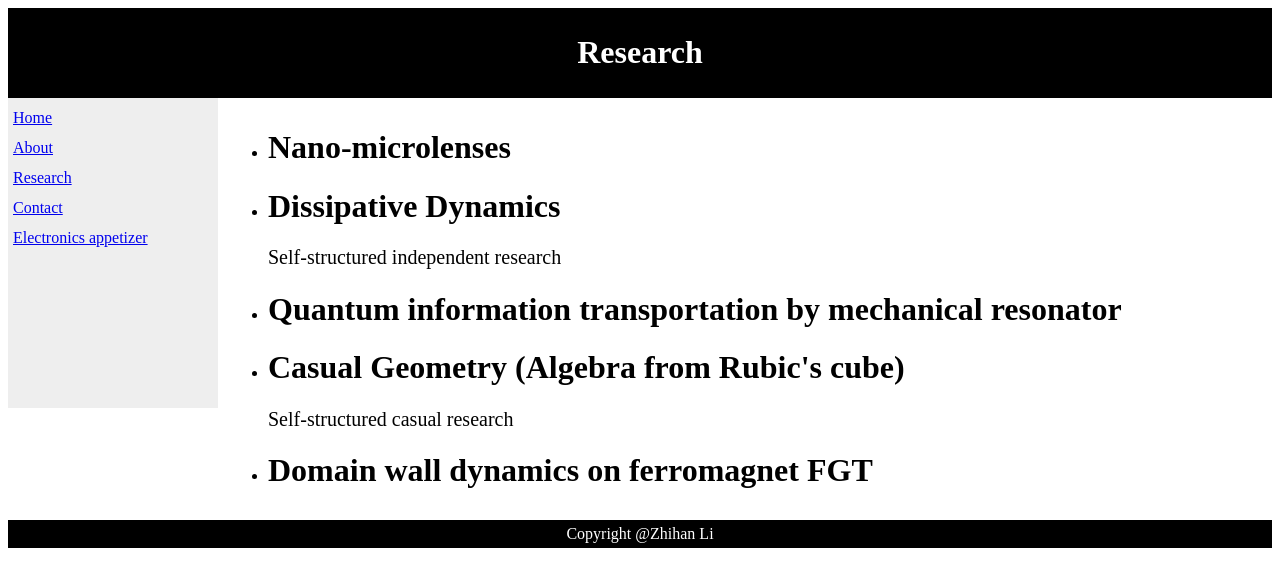
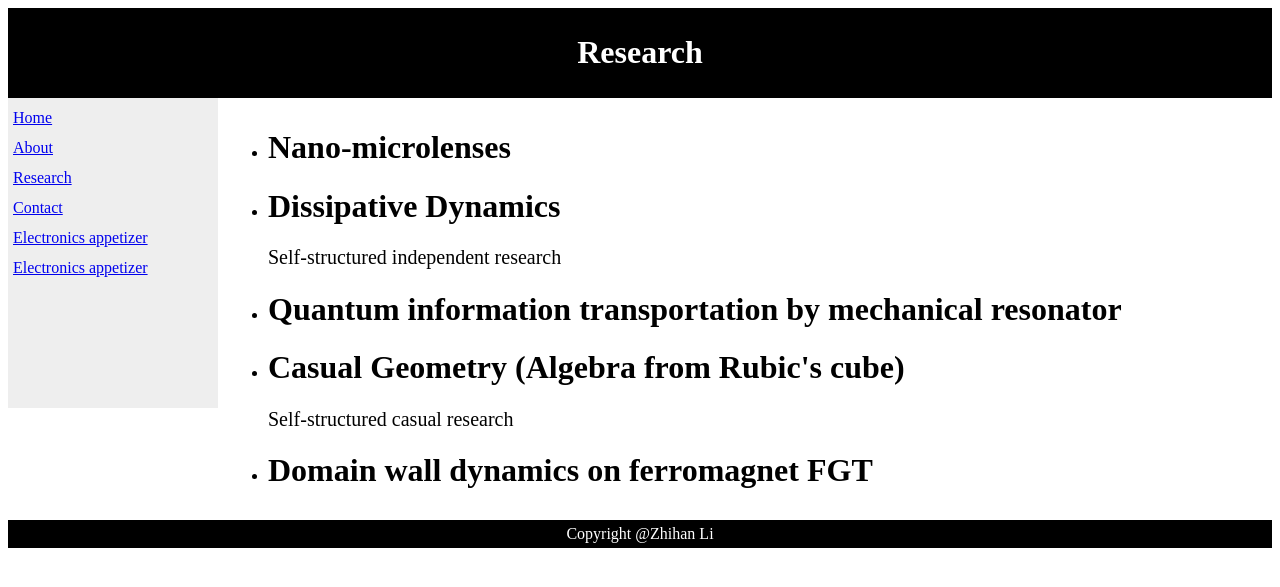
Before and after one commit to ZhihanLi666/ZhihanLi-Research, a Jekyll site: the page index.html, which Jekyll copies as it is, in a window 1280 px wide. Shown: the top 587 px of the page. Built offline with Jekyll 4.4.1, drawn with Linux system fonts in a browser that asks for light colours.

Commit message:
Update index.html

```diff
--- a/index.html
+++ b/index.html
@@ -39,6 +39,7 @@
             <a href="http://research.captain-alien-li.com/">Research</a><br>
             <a href="https://zhihanli666.github.io/ZhihanLi-Contact">Contact</a><br>
             <a href="https://zhihanli666.github.io/ZhihanLi-Electronicsapp">Electronics appetizer</a><br>
+            <a href="http://3dgui.captain-alien-li.com/">Electronics appetizer</a><br>
         </div>
 
         <div id="section">
```
